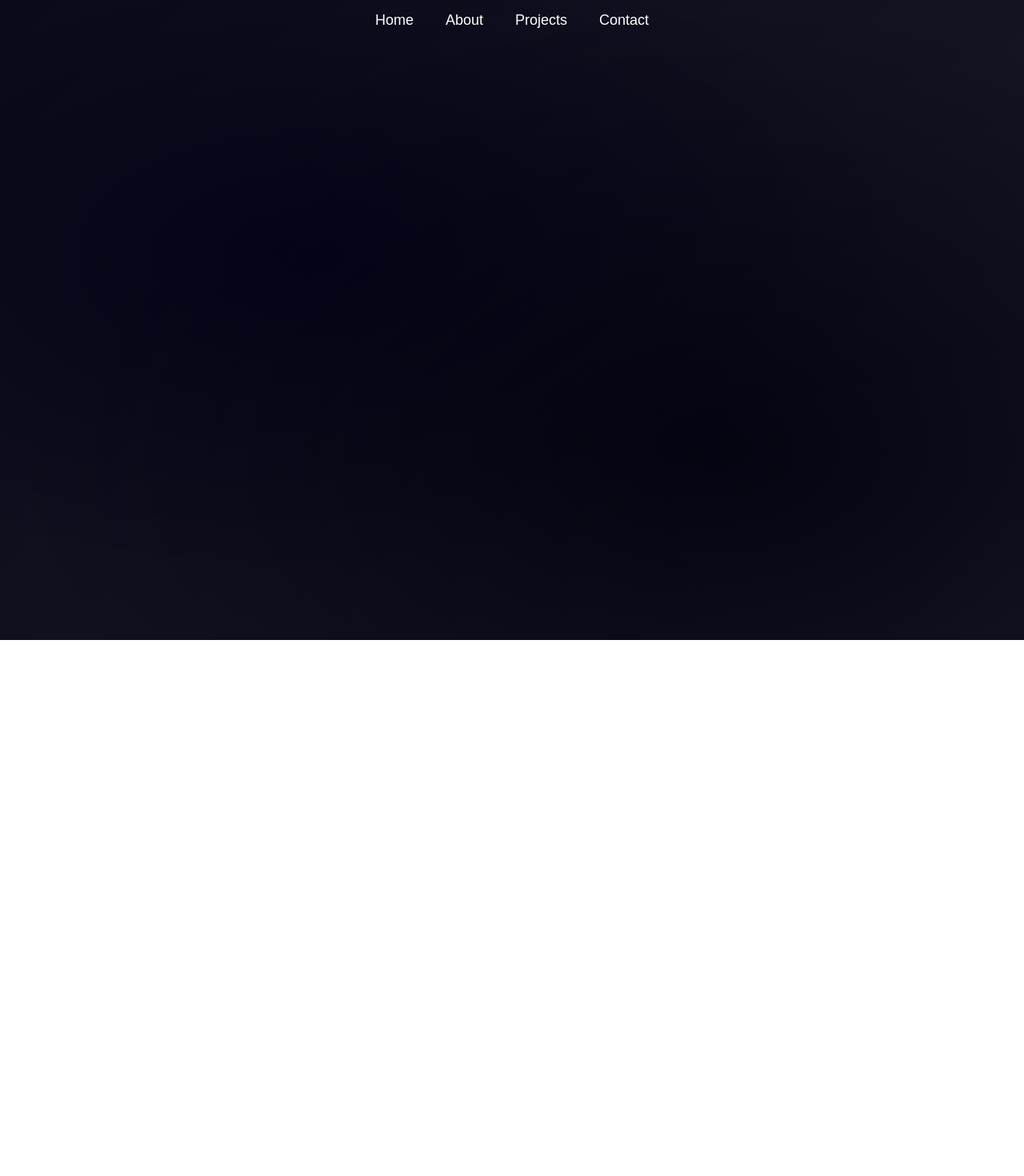
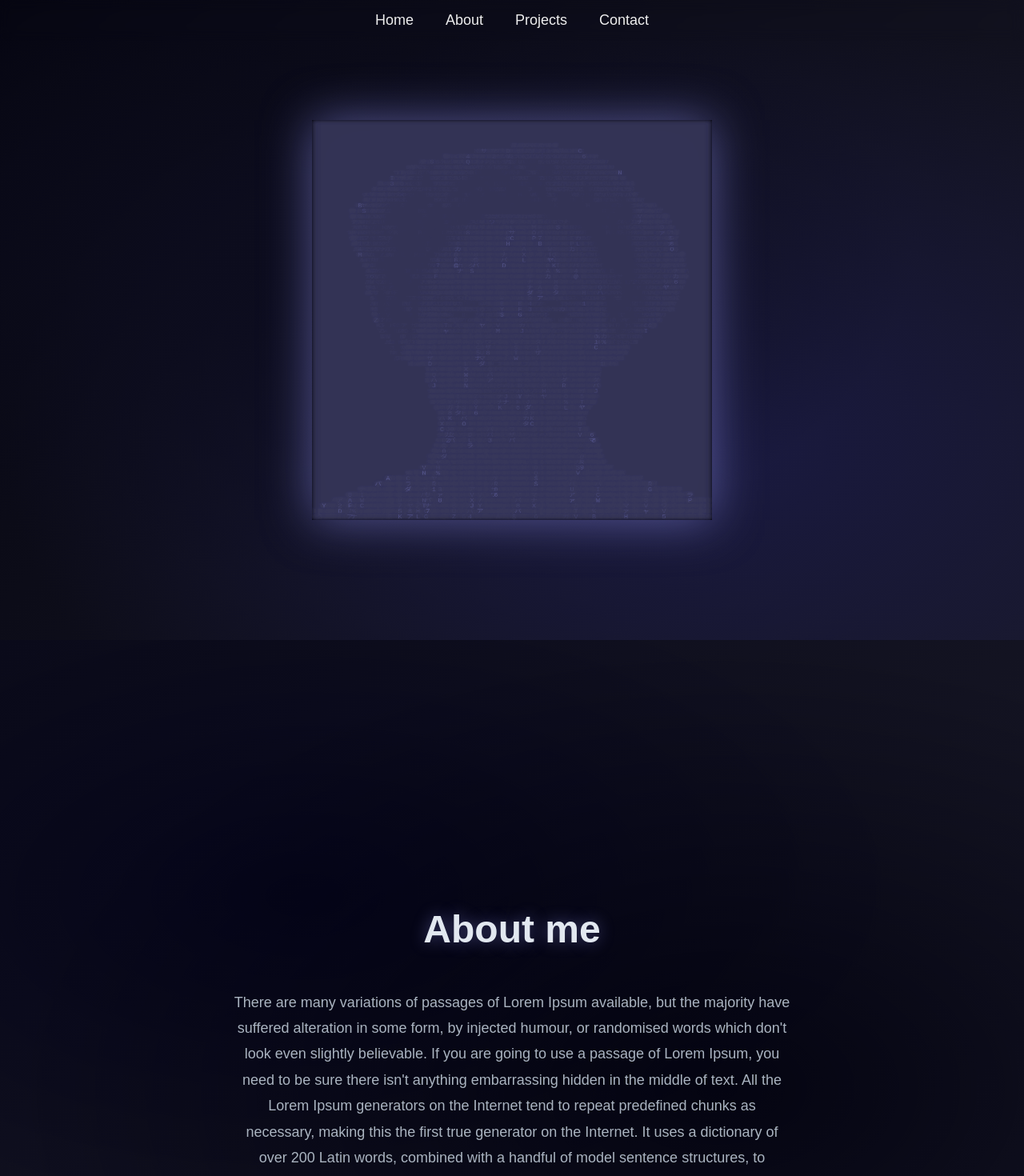
Before and after one commit to teminem11/My-Website, a React (Vite) app: page / in a window 1280 px wide. Shown: the top 1470 px of the page at 80% size. Before the commit the page ends 800 px from the top, so only its background shows below. Built offline with nearby package versions, Linux system fonts and the light colour scheme.

Commit message:
Added Matrix portrait animation and About section

```diff
--- a/src/App.jsx
+++ b/src/App.jsx
@@ -1,12 +1,13 @@
-
-import Home from "./Pages/Home";
 import Header from "./Components/Header";
+import Home from "./Components/Home";
+import About from "./Components/About";
 
 function App() {
   return (
     <div>
       <Header />
       <Home />
+      <About />
     </div>
   );
 }
--- /dev/null
+++ b/src/Components/About.jsx
@@ -0,0 +1,47 @@
+export default function About() {
+  return (
+    <section
+      id="about"
+      style={{
+        minHeight: "100vh", // занимает всю высоту экрана
+        display: "flex",
+        flexDirection: "column",
+        justifyContent: "center",
+        alignItems: "center",
+        textAlign: "center",
+        padding: "120px 20px",
+      }}
+    >
+      <h2
+        style={{
+          fontSize: "48px",
+          color: "#e2e8f0",
+          marginBottom: "30px",
+          textShadow: "0 0 20px rgba(153,155,255,0.4)", // лёгкое свечение
+        }}
+      >
+        About me
+      </h2>
+      <p
+        style={{
+          maxWidth: "700px",
+          color: "#aab4c0",
+          lineHeight: "1.8",
+          fontSize: "18px",
+        }}
+      >
+        There are many variations of passages of Lorem Ipsum available, but the
+        majority have suffered alteration in some form, by injected humour, or
+        randomised words which don't look even slightly believable. If you are
+        going to use a passage of Lorem Ipsum, you need to be sure there isn't
+        anything embarrassing hidden in the middle of text. All the Lorem Ipsum
+        generators on the Internet tend to repeat predefined chunks as
+        necessary, making this the first true generator on the Internet. It uses
+        a dictionary of over 200 Latin words, combined with a handful of model
+        sentence structures, to generate Lorem Ipsum which looks reasonable. The
+        generated Lorem Ipsum is therefore always free from repetition, injected
+        humour, or non-characteristic words etc.
+      </p>
+    </section>
+  );
+}
--- a/src/Components/Header.jsx
+++ b/src/Components/Header.jsx
@@ -18,6 +18,7 @@ export default function Header() {
         fontSize: "18px",
         zIndex: 1000,
         backgroundColor: "transparent",
+        backdropFilter: "blur(8px)",
       }}
     >
       {items.map((item, index) => (
@@ -26,11 +27,15 @@ export default function Header() {
           onMouseEnter={() => setHovered(index)}
           onMouseLeave={() => setHovered(null)}
           style={{
-            color: hovered === index ? "white" : "white", // меняем цвет при наведении
+            color: hovered === index ? "#999BFF" : "#EEE",
             cursor: "pointer",
-            transform: hovered === index ? "scale(1.2)" : "scale(1)", // увеличиваем
-            transition: "all 0.2s ease", // плавная анимация
+            transform: hovered === index ? "scale(1.15)" : "scale(1)",
+            transition: "all 0.25s ease",
             fontWeight: hovered === index ? "bold" : "normal",
+            textShadow:
+              hovered === index
+                ? "0 0 10px rgba(153, 155, 255, 0.7)"
+                : "0 0 0 transparent",
           }}
         >
           {item}
--- /dev/null
+++ b/src/Components/Home.jsx
@@ -0,0 +1,97 @@
+import { useEffect, useRef } from "react";
+
+export default function Home() {
+  const canvasRef = useRef(null);
+
+  useEffect(() => {
+    const canvas = canvasRef.current;
+    const ctx = canvas.getContext("2d");
+    const img = new Image();
+    img.src = "/src/assets/portrait1.png"; // твое фото
+
+    const SYMBOLS =
+      "アァカサタナハマヤャラワガザダバパABCDEFGHIJKLMNOPQRSTUVWXYZ0123456789@#$%";
+
+    img.onload = () => {
+      const w = 200;
+      const h = (img.height / img.width) * w;
+      canvas.width = w * 4;
+      canvas.height = h * 4;
+
+      const off = document.createElement("canvas");
+      const offCtx = off.getContext("2d");
+      off.width = w;
+      off.height = h;
+      offCtx.drawImage(img, 0, 0, w, h);
+      const imgData = offCtx.getImageData(0, 0, w, h).data;
+
+      const columns = w;
+      const drops = Array(columns).fill(0);
+
+      let reveal = 0; // степень "проявления" портрета
+
+      const draw = () => {
+        ctx.fillStyle = "rgba(0,0,0,0.15)";
+        ctx.fillRect(0, 0, canvas.width, canvas.height);
+        ctx.font = "14px monospace";
+        ctx.textAlign = "center";
+        ctx.shadowColor = "rgba(153,155,255,0.6)";
+        ctx.shadowBlur = 10;
+
+        for (let i = 0; i < columns; i++) {
+          const x = i * 4;
+          const y = drops[i] * 14;
+          const char = SYMBOLS[Math.floor(Math.random() * SYMBOLS.length)];
+
+          const px = Math.floor((y / canvas.height) * h);
+          const py = Math.floor((x / canvas.width) * w);
+          const idx = (px * w + py) * 4;
+          const brightness =
+            (imgData[idx] + imgData[idx + 1] + imgData[idx + 2]) / 3;
+
+          // степень проявления лица
+          const visibility = Math.max(0, (brightness / 255) * reveal - 0.4);
+
+          // яркие пиксели загораются быстрее
+          const alpha = Math.pow(visibility, 2.5);
+
+          ctx.fillStyle = `rgba(153,155,255,${alpha})`;
+          ctx.fillText(char, x, y);
+
+          // падение
+          if (y > canvas.height && Math.random() > 0.975) drops[i] = 0;
+          else drops[i]++;
+        }
+
+        // постепенно увеличиваем reveal (0 → 1)
+        if (reveal < 1) reveal += 0.004;
+
+        requestAnimationFrame(draw);
+      };
+      draw();
+    };
+  }, []);
+
+  return (
+    <section
+      id="home"
+      style={{
+        height: "100vh",
+        display: "flex",
+        alignItems: "center",
+        justifyContent: "center",
+        background:
+          "radial-gradient(at 30% 40%, #0c0c1d, transparent 60%), radial-gradient(at 70% 70%, #1a1a40, transparent 70%), linear-gradient(135deg, #050510, #181826)",
+      }}
+    >
+      <canvas
+        ref={canvasRef}
+        style={{
+          width: "500px",
+          height: "500px",
+          filter: "drop-shadow(0 0 30px rgba(153,155,255,0.5))",
+        }}
+      />
+    </section>
+  );
+}
--- a/src/Pages/Home.jsx
+++ /dev/null
@@ -1,3 +0,0 @@
-export default function Home() {
-
-}
```
Also changed, not shown: src/styles/Portrait.css (added, +46 -0 lines), src/Pages/About.jsx (deleted), src/Pages/Contact.jsx (deleted), src/Pages/Projects.jsx (deleted), src/assets/portrait1.png (added).
